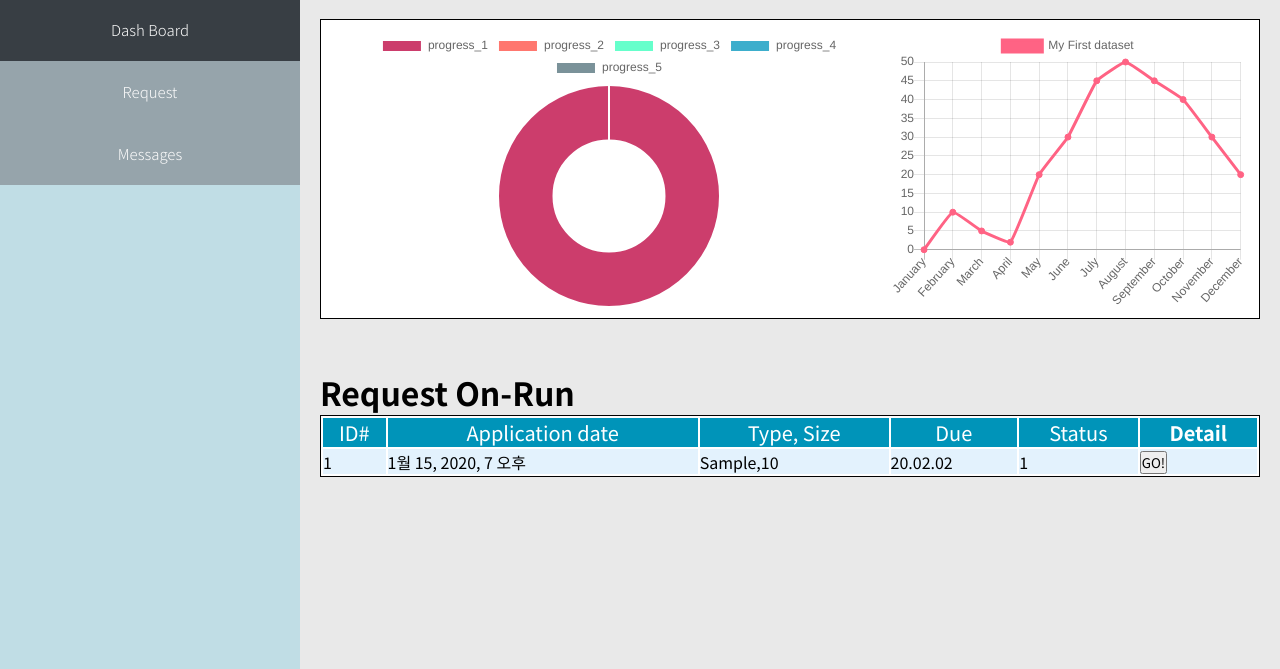
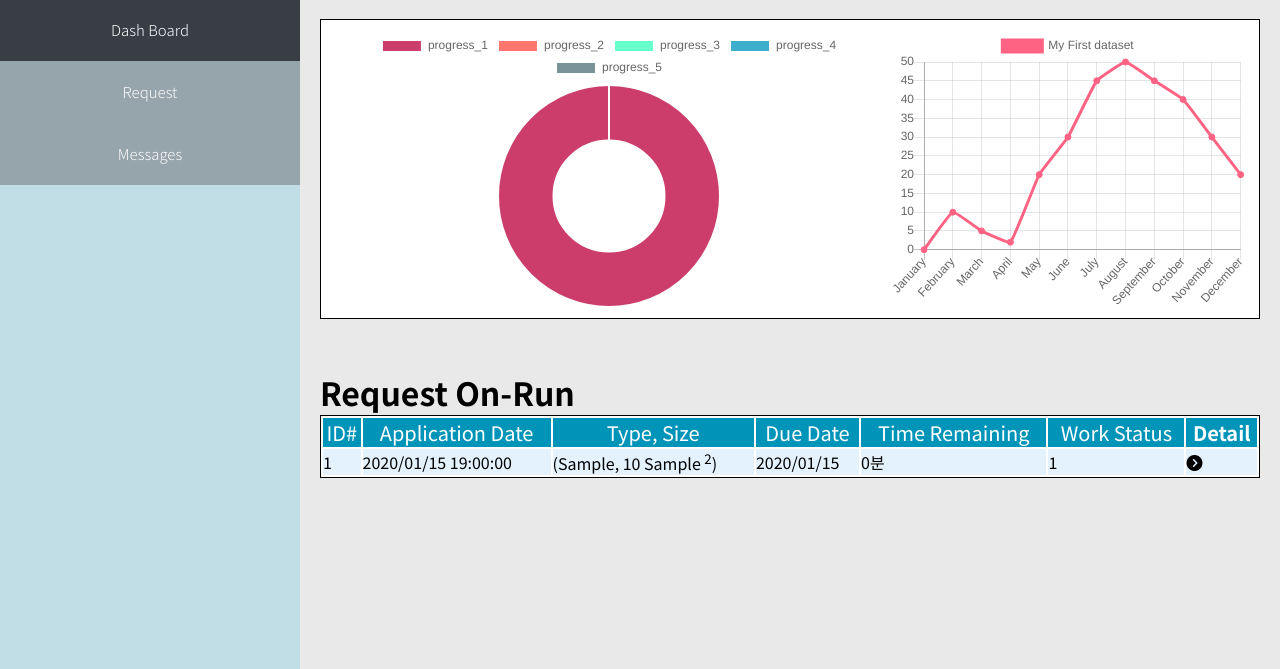
Before and after one commit to jenny5546/On-Demand-Front-Refactored, a Django app: page / in a window 1280 px wide. Shown: the part 131-800 px from the top of the page. Run offline with Django 3.2, Linux system fonts and the light colour scheme; tables that the repository leaves empty hold one stand-in row (values such as "Sample post"); style sheets or scripts are compiled from the project's sources; some libraries are stand-ins or nearby versions; some web fonts are replaced.

Commit message:
dashboard 수정

```diff
--- a/adminpage/templates/adminpage/dashboard.html
+++ b/adminpage/templates/adminpage/dashboard.html
@@ -68,36 +68,38 @@
         <thead>
             <tr class="head">
 
-                <th class="id">
-                  <button class="sorting">ID#</button>
-                </th>
-
-                <th>
-                  <button class="sorting">Application date</button>
+                <th class='id'>
+                    <button class="sorting">ID#</button>
                 </th>
                 <th>
-                  <button class="sorting">Type, Size</button>
+                    <button class="sorting">Application Date</button>
                 </th>
                 <th>
-                  <button class="sorting">Due</button>
+                    <button class="sorting">Type, Size</button>
+                </td>
+                <th>
+                    <button class="sorting">Due Date</button>
                 </th>
                 <th>
-                  <button class="sorting">Status</button>
+                    <button class="sorting">Time Remaining</button>
+                </th>
+                <th>
+                    <button class="sorting">Work Status</button>
                 </th>
                 <th>Detail</th>
             </tr>
         </thead>
         <tbody>
-            {% for elem in requests.all %}
-                <tr class="body1">
-                    <td>{{elem.id}}</td>
-                    <td>{{elem.requested_at}}</td>
-                    <td>{{elem.floor_type}},{{elem.floor_size}}</td>
-                    <td>20.02.02</td>
-                    <td>{{elem.progress}}</td>
-                    <td><button type="button" onclick="location.href='show/'">GO!</button></td>
-                    <!-- 현재는 show로 연결해 둠 -->
-                </tr>
+            {% for request in requests.all %}
+              <tr>
+                  <td>{{request.id}}</td>
+                  <td>{{request.requested_at|date:'Y/m/d'}} {{request.requested_at|time:'H:i:s'}}</td>
+                  <td>({{request.floor_type}}, {{request.floor_size}} {{request.floor_size_unit}} <sup>2</sup>)</td>
+                  <td>{{request.due_at|date:'Y/m/d'}}</td>
+                  <td>{{request.due_at|timeuntil}}</td>
+                  <td>{{request.progress}}</td>
+                  <td><a href="/{{request.id}}"><i class="fas fa-chevron-circle-right" style= "color: black"></i></a></td>
+              </tr>
             {% endfor %}
         </tbody>
     </table>
--- a/adminpage/templates/adminpage/show.html
+++ b/adminpage/templates/adminpage/show.html
@@ -41,7 +41,7 @@
                         <th>
                             <button class="sorting">Work Status</button>
                         </th>
-                        <th>Edit</th>
+                        <th>Detail</th>
                 </tr>
             </thead>
             <tbody>
```
